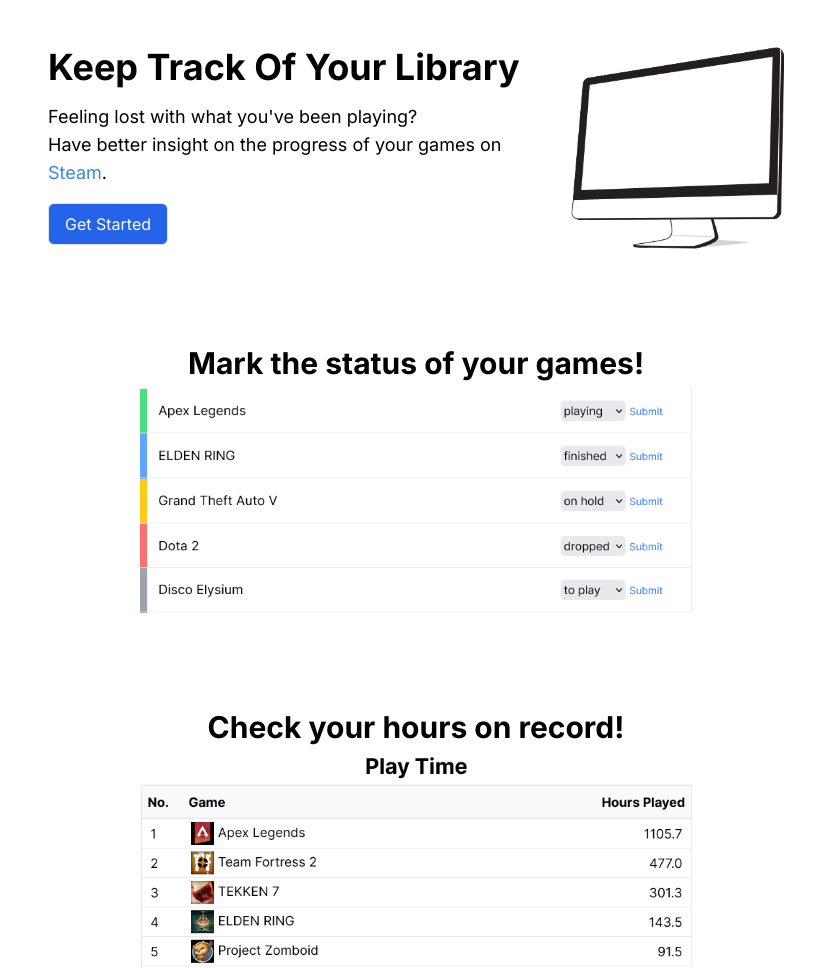
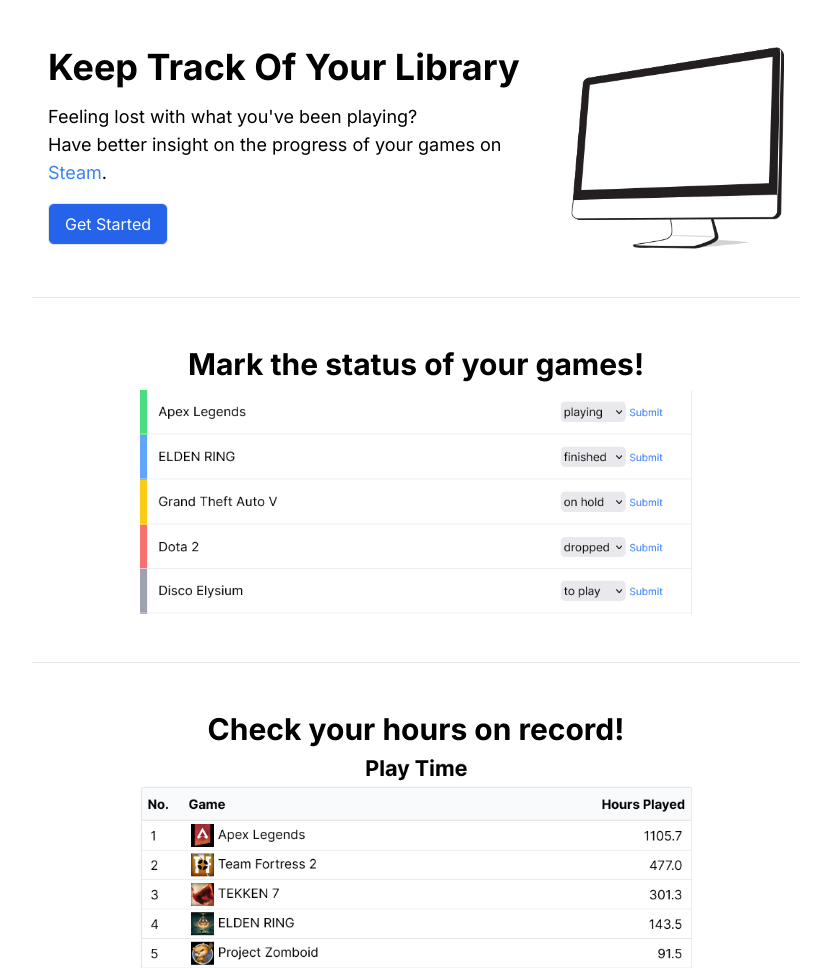
Before and after one commit to monkonius/steam-library-progress, a Flask app: page / in a window 1280 px wide. Shown: the part 69-1037 px from the top of the page, without its empty margins (224-1055 px from the left). Run offline with Flask 3, Linux system fonts and the light colour scheme; style sheets or scripts are compiled from the project's sources.

Commit message:
Add borders to some pages

```diff
--- a/app/templates/home.html
+++ b/app/templates/home.html
@@ -3,7 +3,7 @@
 {% block main %}
 <section>
     <div class="section-container">
-        <div class="section-wrapper">
+        <div class="section-wrapper border-b">
             <div class="home-content">
                 <h1>Hello, {{ name }}!</h1>
                 <span class="mt-2">
--- a/app/templates/index.html
+++ b/app/templates/index.html
@@ -2,7 +2,7 @@
 
 {% block main %}
 <section>
-    <div class="section-container">
+    <div class="section-container border-b">
         <div class="cta-container">
             <div class="cta-content">
                 <h1>Keep Track Of Your Library</h1>
@@ -23,7 +23,7 @@
     </div>
 </section>
 <section>
-    <div class="section-container">
+    <div class="section-container border-b">
         <div class="example-wrapper">
             <h2 class="text-center">Mark the status of your games!</h2>
             <div class="mt-2 w-3/4">
```
